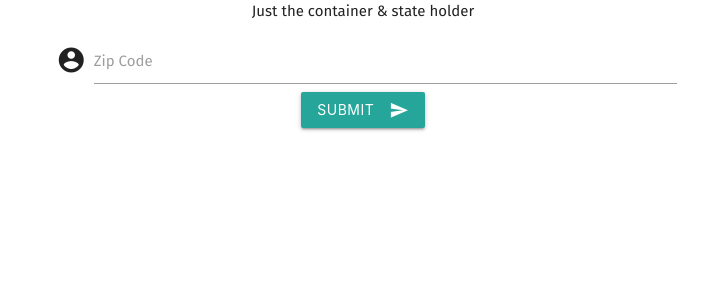
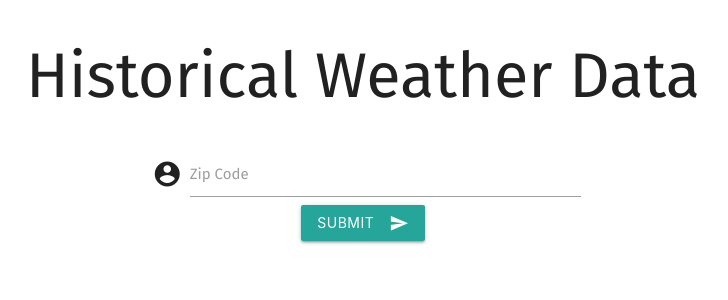
Before and after one commit to yesthisiskendra/wereacttoweather, a React (Create React App) app: page / in a window 1280 px wide. Shown: the top 300 px of the page, without its empty margins (277-1005 px from the left). Built offline with nearby package versions, Linux system fonts and the light colour scheme.

Commit message:
Removed unnecessary functions, confirmed ZipDisplay can receive props

```diff
--- a/src/App.css
+++ b/src/App.css
@@ -32,3 +32,11 @@
     transform: rotate(360deg);
   }
 }
+
+.container {
+  font-family: 'Fira Sans', sans-serif;
+}
+
+.centered {
+  text-align: center;
+}
--- a/src/App.js
+++ b/src/App.js
@@ -12,7 +12,6 @@ export default class App extends React.Component {
       value: ''
     }
     this.handleZipChange = this.handleZipChange.bind(this);
-    this.handleZipSubmit = this.handleZipSubmit.bind(this);
   };
 
   componentDidMount(){
@@ -24,23 +23,19 @@ export default class App extends React.Component {
     this.setState({ value })
   }
 
-  handleZipSubmit(zipcode){
-    this.setState({ zipcode })
-  }
-
   render() {
     const value = this.state.value;
     const zipcode = this.state.zipcode;
 
     return (
-      <div className="App">
-        Just the container & state holder
+      <div className="container centered">
+        <h1>Historical Weather Data</h1>
         {zipcode ? (
           <ZipDisplay
+            zipcode={zipcode}
           />):(<ZipInput
             value={value}
             onZipChange={this.handleZipChange}
-            onZipSubmit={this.handleZipSubmit}
           />)}
       </div>
     );
--- a/src/ZipDisplay.js
+++ b/src/ZipDisplay.js
@@ -1,12 +1,17 @@
 import React from 'react';
 import './App.css';
 
-function ZipDisplay() {
-  return (
-    <div className="">
-    	Pretty Charts will go here
-    </div>
-  );
+export default class ZipDisplay extends React.Component {
+	constructor(props) {
+    super(props);
+    this.state = {
+    	error: ''
+    }
+  }
+  render(){
+  	const error = this.state.error;
+  	return (
+  		<h3>for {this.props.zipcode}</h3>
+	  );
+  }
 }
-
-export default ZipDisplay;
--- a/src/ZipInput.js
+++ b/src/ZipInput.js
@@ -16,7 +16,7 @@ export default class ZipInput extends React.Component {
   }
 
   redirectOnSubmit(event){
-  	if(this.props.value.toString().length == 5){window.location.replace('/'+this.props.value)}
+  	if(this.props.value.toString().length == 5){window.location.href = '/'+this.props.value}
   	else {
   		this.setState({ error: 'Please enter a 5 digit zip code' })
   	};
@@ -27,9 +27,9 @@ export default class ZipInput extends React.Component {
   	const error = this.state.error;
   	return (
 	    <form className="col s12" onSubmit={this.redirectOnSubmit}>
-	      <div className="row"><div className="col s3"></div>
+	      <div className="row"><div className="col s12 m3"></div>
 
-	        <div className="input-field col s6">
+	        <div className="input-field col s12 m6">
 	          <i className="material-icons prefix">account_circle</i>
 	          <input id="icon_prefix" type="text" value={this.props.value} onChange={this.handleChange}/>
 	          {!this.props.value && <label htmlFor="icon_prefix">Zip Code</label> }
@@ -39,7 +39,7 @@ export default class ZipInput extends React.Component {
 		        {error && <h5>{error}</h5>}
 	        </div>
 
-	      <div className="col s3"></div></div>
+	      <div className="col s12 m3"></div></div>
 	    </form>
 	  );
   }
```
